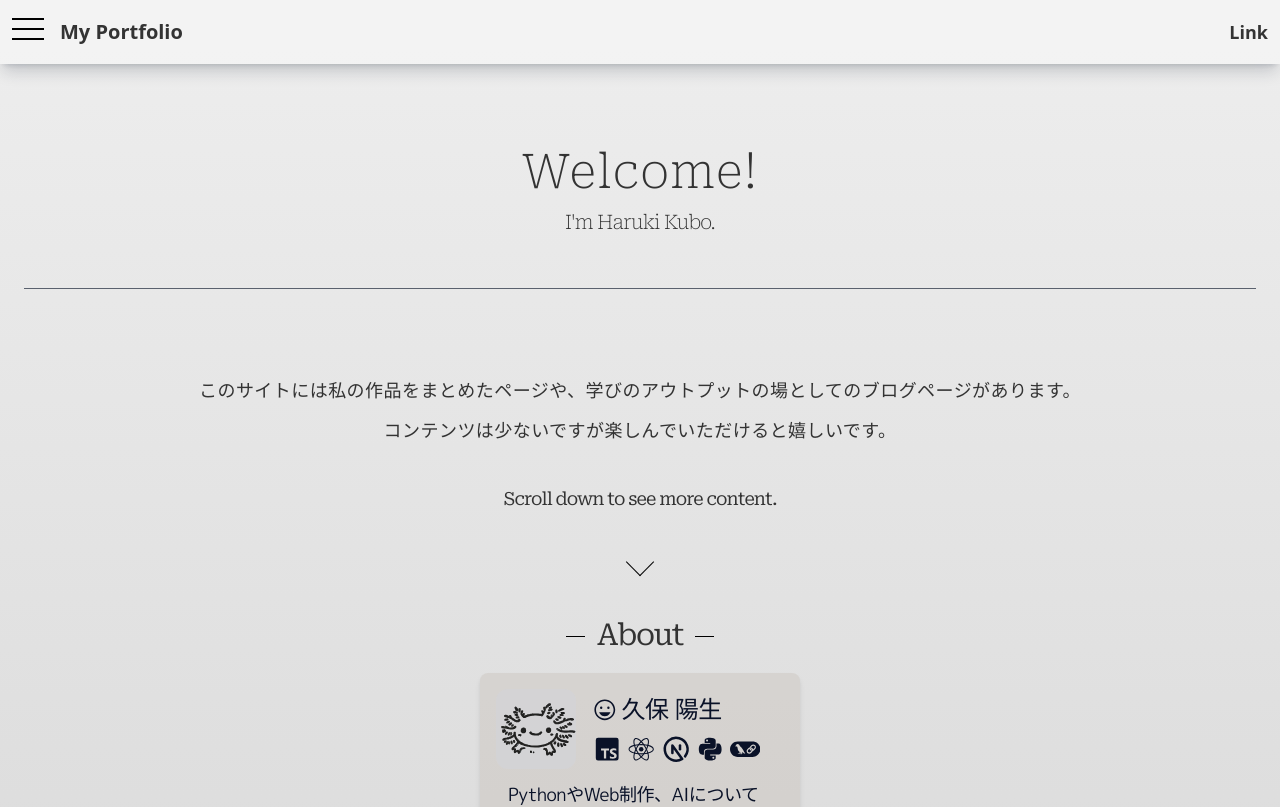
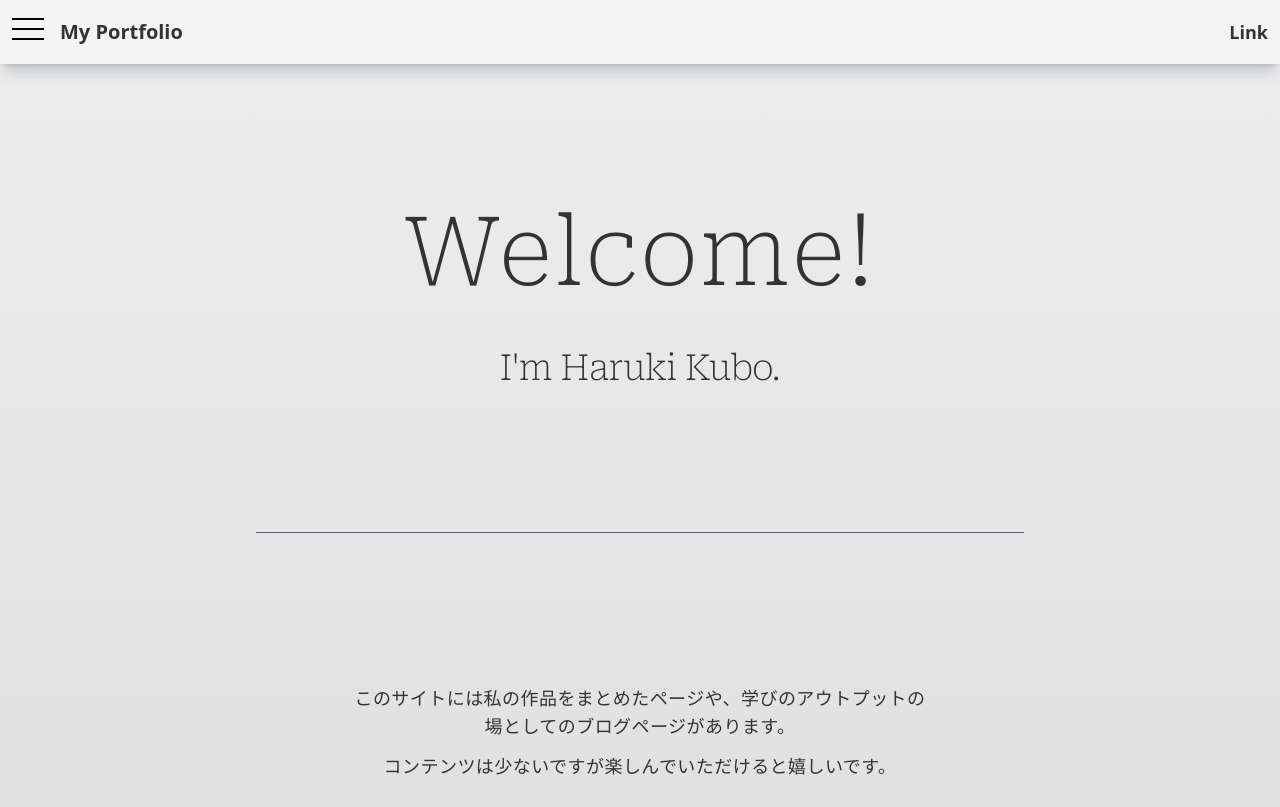
Before and after one commit to haruki26/react-next-portfolio, a Next.js app: page / in a window 1280 px wide. Shown: the top 807 px of the page. Built offline with nearby package versions, Linux system fonts and the light colour scheme.

Commit message:
とりあえずのレスポンシブ対応

```diff
--- a/src/app/layout.tsx
+++ b/src/app/layout.tsx
@@ -12,6 +12,7 @@ const roboto = Roboto_Serif({
     subsets: ["latin"],
     variable: "--font-roboto",
     display: "swap",
+    preload: true,
 });
 
 const mplus = M_PLUS_1p({
@@ -19,6 +20,7 @@ const mplus = M_PLUS_1p({
     subsets: ["latin"],
     variable: "--font-mplus",
     display: "swap",
+    preload: true,
 });
 
 export const metadata: Metadata = {
@@ -40,7 +42,7 @@ export default function RootLayout({
                 enableSystem={true}
                 storageKey="theme"
                 >
-                    <header>
+                    <header className="sticky top-0 left-0 z-10">
                         <NavBar />
                     </header>
                     <main className="h-fit px-2 py-3 relative overflow-x-hidden">
--- a/src/app/page.tsx
+++ b/src/app/page.tsx
@@ -22,17 +22,20 @@ const Page: React.FC = () => {
                 <div className={clsx([
                     "text-center pt-10 pb-12 w-full flex flex-col gap-3 items-center font-roboto font-light tracking-tighter",
                     "after:block after:mt-10 after:mx-auto after:h-[1px] after:w-full after:bg-slate-800/70",
-                    "after:animate-scale-in-center",
+                    "after:animate-scale-in-center after:max-w-screen-md",
+                    "sm:pt-24 sm:pb-28 sm:gap-12 sm:after:mt-24",
                 ])}>
-                    <h1 className="text-5xl tracking-wide">Welcome!</h1>
-                    <p className="text-xl animate-fade-in-bottom">I&apos;m Haruki Kubo.</p>
+                    <h1 className="text-5xl tracking-wide sm:text-8xl">Welcome!</h1>
+                    <p className="text-xl animate-fade-in-bottom sm:text-4xl">I&apos;m Haruki Kubo.</p>
                 </div>
                 <div className={clsx([
-                    "flex flex-col gap-3 ",
+                    "flex flex-col gap-3 max-w-screen-sm",
                     "text-lg text-center font-mplus font-normal tracking-wide",
                 ])}>
                     <p className="animate-fade-in-bottom">
-                        このサイトには私の作品をまとめたページや、学びのアウトプットの場としてのブログページがあります。
+                        このサイトには私の作品をまとめたページや、学びのアウトプットの
+                        {<span className="hidden sm:inline"><br /></span>}
+                        場としてのブログページがあります。
                     </p>
                     <p className="animate-fade-in-bottom">
                         コンテンツは少ないですが楽しんでいただけると嬉しいです。
--- a/src/components/MoreBtn/index.tsx
+++ b/src/components/MoreBtn/index.tsx
@@ -8,27 +8,27 @@ type Props = {
 
 const MoreBtn: React.FC<Props> = ({ href }) => {
     return (
-        <div className="h-24 w-full pt-9 md:flex">
+        <div className="h-24 w-full pt-9 sm:flex">
             <button
                 type="button"
                 className={clsx([
-                    "w-screen h-16 bg-[#777777] absolute left-[60%] -skew-x-2",
+                    "w-screen h-16 bg-[#777777] absolute left-[60%] skew-x-2",
                     "before:w-full before:block before:h-full before:border-black before:border-[1.5px]",
                     "before:transform before:translate-x-[6px] before:-translate-y-[6px]",
                     "hover:before:translate-x-0 hover:before:translate-y-0",
                     "before:transition before:duration-300",
-                    "md:w-52 md:static md:mx-auto md:skew-x-0"
+                    "sm:w-52 sm:static sm:mx-auto sm:skew-x-0"
                 ])}
             >
                 <div className="h-full w-full absolute top-0 left-0">
                     <Link href={href}>
                         <div className={clsx([
-                            "h-full w-full flex items-center pl-8 xs:pl-20 sm:pl-24 md:pl-[4.3rem]",
+                            "h-full w-full flex items-center pl-12 xs:pl-20 sm:pl-[4.3rem]",
                             "after:inline-block after:w-[1.5rem] after:h-[0.4rem] after:ml-2 after:my-auto after:pr-1",
                             "after:border-solid after:border-b-[1px] after:border-r-[1px] after:border-[#eeeeee] after:skew-x-[45deg]",
                             "after:transition after:duration-300 hover:after:translate-x-1",
                         ])}>
-                            <span className="font-roboto text-xl text-[#eeeeee] font-light tracking-tighter skew-x-2 md:skew-x-0">
+                            <span className="font-roboto text-xl text-[#eeeeee] font-light tracking-tighter -skew-x-2 sm:skew-x-0">
                                 more
                             </span>
                         </div>
--- a/src/components/NavBar/index.tsx
+++ b/src/components/NavBar/index.tsx
@@ -14,7 +14,7 @@ const NavBar: React.FC = () => {
 
     return (
         <div className={clsx([
-            "sticky top-0 left-0 z-10 h-16 w-full px-3 py-2",
+            "h-16 w-full px-3 py-2",
             "bg-zinc-100/75 shadow-lg shadow-slate-800/20",
             "dark:bg-zinc-900/75 dark:shadow-slate-100/20",
         ])}>
```
